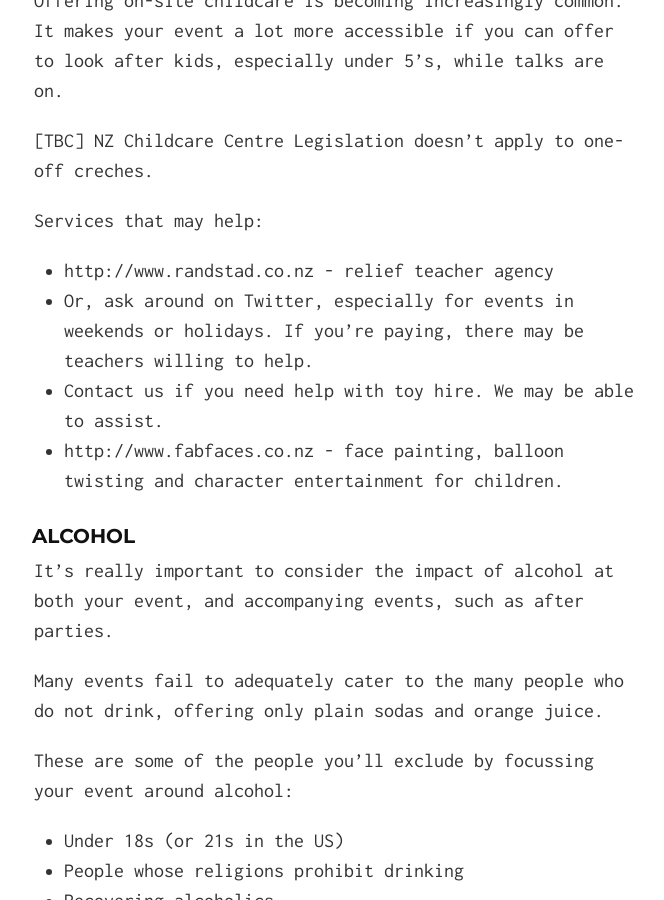
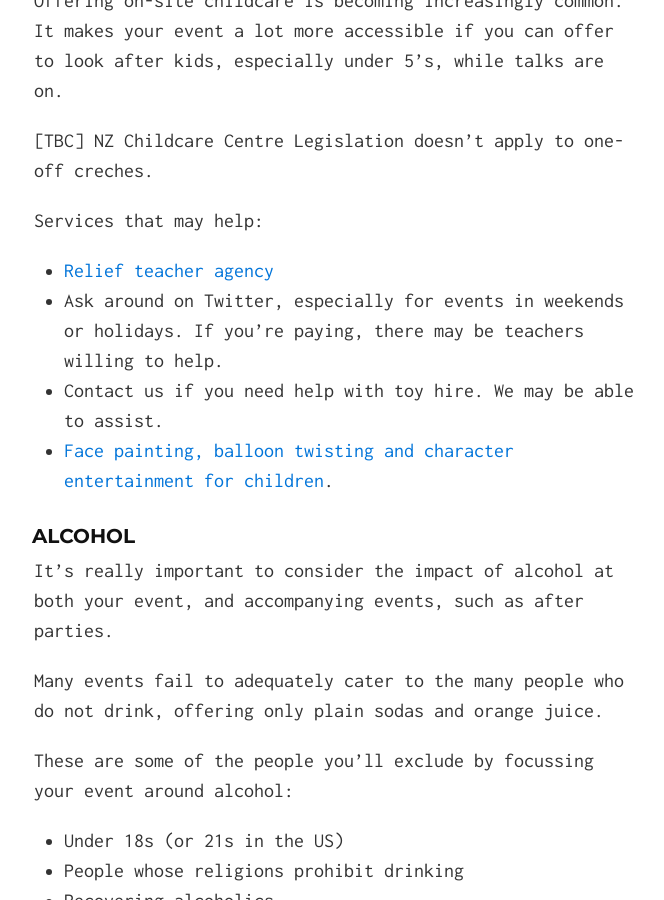
Before and after one commit to hopperfund/events, a Jekyll site: the page built from index.md, in a window 1280 px wide and 900 px high, scrolled down 16174 px. Shown: the whole window, without its empty margins (306-970 px from the left). Built offline with Jekyll 4.4.1, drawn with Linux system fonts in a browser that asks for light colours.

Commit message:
Fixing creche links

```diff
--- a/index.md
+++ b/index.md
@@ -281,10 +281,10 @@ Offering on-site childcare is becoming increasingly common. It makes your event
 
 Services that may help:
 
-- http://www.randstad.co.nz - relief teacher agency
-- Or, ask around on Twitter, especially for events in weekends or holidays. If you're paying, there may be teachers willing to help.
+- [Relief teacher agency](http://www.randstad.co.nz)
+- Ask around on Twitter, especially for events in weekends or holidays. If you're paying, there may be teachers willing to help.
 - Contact us if you need help with toy hire. We may be able to assist.
-- http://www.fabfaces.co.nz - face painting, balloon twisting and character entertainment for children.
+- [Face painting, balloon twisting and character entertainment for children](http://www.fabfaces.co.nz).
 
 
 ###Alcohol
```
